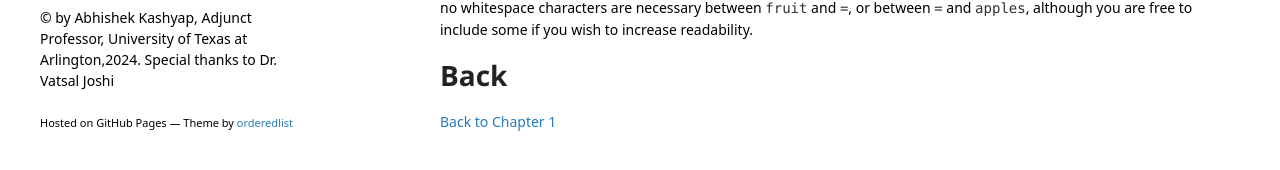
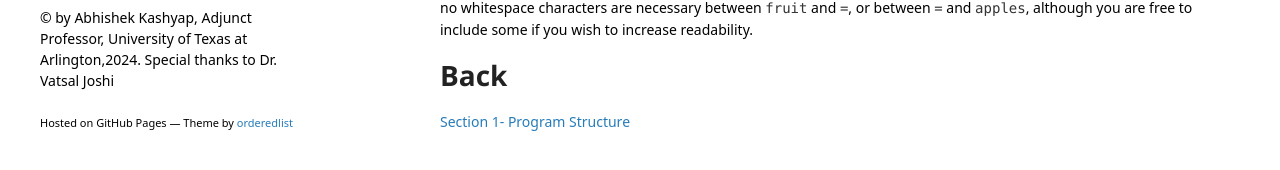
Before and after one commit to Abhiricky1992/UTA-MAE3185-Notes, a Jekyll site: the page built from chap01/sec02/basicSyntax.md, in a window 1280 px wide and 900 px high, scrolled down 1184 px. Shown: the part 698-868 px from the top of the window. Built offline with Jekyll 4.4.1, drawn with Linux system fonts in a browser that asks for light colours; some web fonts are replaced; our own code applies the rules of GitHub Pages for plain Markdown files; the repository's description, which GitHub fills in, is left out.

Commit message:
Update basicSyntax.md

```diff
--- a/chap01/sec02/basicSyntax.md
+++ b/chap01/sec02/basicSyntax.md
@@ -68,4 +68,4 @@ fruit = apples + oranges;   // get the total fruit
 no whitespace characters are necessary between `fruit` and `=`, or between `=` and `apples`, although you are free to include some if you wish to increase readability.
 
 # Back
-[Back to Chapter 1](../summaryOfBasicCCppProgramming.md)
+[Section 1- Program Structure](../sec01/programStructure.md)
```
